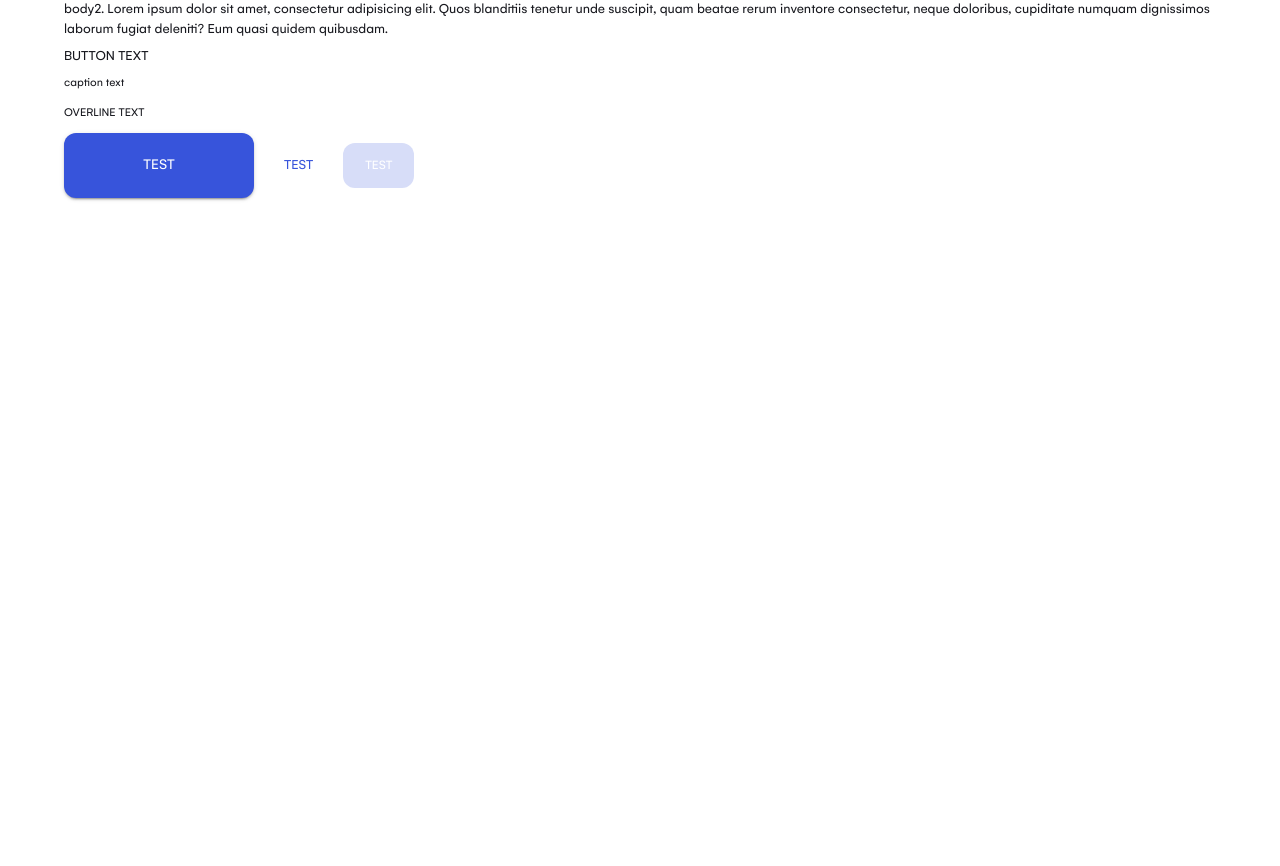
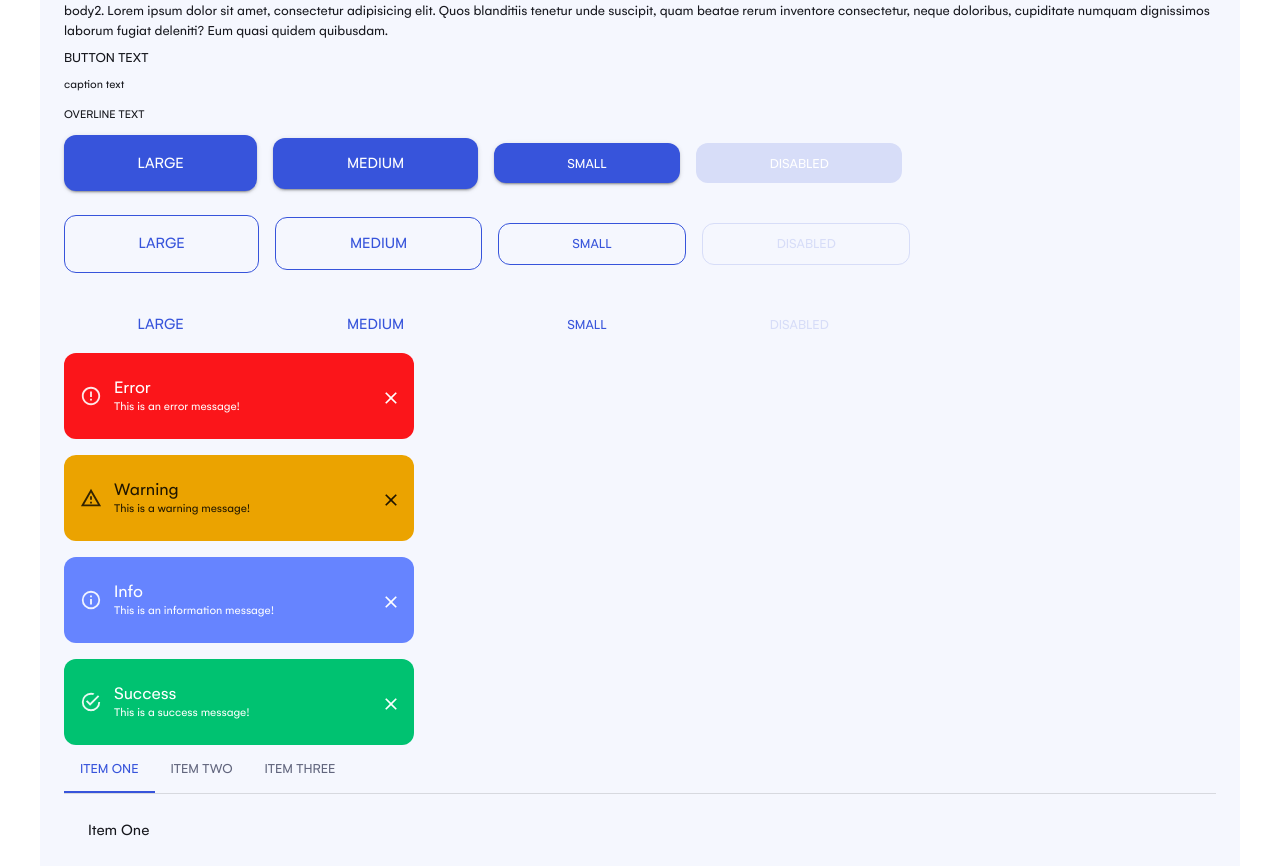
Before and after one commit to SkillBrainFrontend/Semicolon-Task-Manager-Andromeda, a React (Create React App) app: page /test in a window 1280 px wide. Shown: the part 560-1426 px from the top of the page. Before the commit the page ends 800 px from the top, so only its background shows below. Built offline with nearby package versions, Linux system fonts and the light colour scheme.

Commit message:
Setup and improvements

```diff
--- /dev/null
+++ b/src/components/shared/alert/Alert.jsx
@@ -0,0 +1,23 @@
+import { Alert } from "@mui/material";
+import { styled } from "@mui/material/styles";
+
+const StyledAlert = styled(Alert)(({ theme }) => ({
+	"&.MuiAlert-root": {
+		borderRadius: 12,
+		padding: theme.spacing(2),
+		alignItems: "center",
+		fontWeight: 300,
+		fontSize: 12,
+	},
+	"&.MuiAlert-filledSuccess": {
+		color: "white",
+	},
+	"&.MuiAlert-icon": {
+		color: "white",
+	},
+	"&.MuiAlert-message": {
+		margin: 0,
+	},
+}));
+
+export default StyledAlert;
--- a/src/components/shared/button/Button.jsx
+++ b/src/components/shared/button/Button.jsx
@@ -1,23 +1,41 @@
+import { Button } from "@mui/material";
 import { styled } from "@mui/material/styles";
-import { Button } from "@mui/material";
 
 const StyledButton = styled(Button)(({ theme }) => ({
-	borderRadius: 12,
+	"&.MuiButton-root": {
+		borderRadius: 12,
+		fontSize: 16,
+		lineHeight: "19px",
+		fontWeight: 500,
+	},
 	"&.MuiButton-sizeLarge": {
-		padding: "19px 36px",
+		padding: theme.spacing(2.3, 9.2),
 	},
 	"&.MuiButton-sizeMedium": {
-		padding: "15px 30px",
+		padding: theme.spacing(2, 9.2),
 	},
 	"&.MuiButton-sizeSmall": {
-		padding: "11px 22px",
+		padding: theme.spacing(1.3, 9.2),
+		fontSize: 14,
 	},
 	"&.MuiButton-link": {
 		color: theme.palette.primary.main,
 	},
-	"&.Mui-disabled": {
+	"&.MuiButton-outlined": {
+		borderWidth: 1.7,
+		borderColor: theme.palette.primary.main,
+	},
+	"&.Mui-disabled.MuiButton-contained": {
 		color: "#FFFFFF",
 		backgroundColor: "#D7DDF8",
+	},
+	"&.Mui-disabled.MuiButton-outlined": {
+		color: "#D7DDF8",
+		borderColor: "#D7DDF8",
+	},
+	"&.Mui-disabled.MuiButton-text": {
+		color: "#D7DDF8",
+		borderColor: "#D7DDF8",
 	},
 }));
 
--- /dev/null
+++ b/src/components/shared/index.js
@@ -0,0 +1,4 @@
+import Alert from "./alert/Alert";
+import Button from "./button/Button";
+
+export { Alert, Button };
--- /dev/null
+++ b/src/pages/TabTest.jsx
@@ -0,0 +1,73 @@
+import * as React from "react";
+import PropTypes from "prop-types";
+
+import Box from "@mui/material/Box";
+import Tab from "@mui/material/Tab";
+import Tabs from "@mui/material/Tabs";
+import Typography from "@mui/material/Typography";
+
+function TabPanel(props) {
+	const { children, value, index, ...other } = props;
+
+	return (
+		<div
+			aria-labelledby={`simple-tab-${index}`}
+			hidden={value !== index}
+			id={`simple-tabpanel-${index}`}
+			role="tabpanel"
+			{...other}
+		>
+			{value === index && (
+				<Box sx={{ p: 3 }}>
+					<Typography>{children}</Typography>
+				</Box>
+			)}
+		</div>
+	);
+}
+
+TabPanel.propTypes = {
+	children: PropTypes.node,
+	index: PropTypes.number.isRequired,
+	value: PropTypes.number.isRequired,
+};
+
+function a11yProps(index) {
+	return {
+		id: `simple-tab-${index}`,
+		"aria-controls": `simple-tabpanel-${index}`,
+	};
+}
+
+export default function BasicTabs() {
+	const [value, setValue] = React.useState(0);
+
+	const handleChange = (event, newValue) => {
+		setValue(newValue);
+	};
+
+	return (
+		<Box sx={{ width: "100%" }}>
+			<Box sx={{ borderBottom: 1, borderColor: "divider" }}>
+				<Tabs
+					aria-label="basic tabs example"
+					onChange={handleChange}
+					value={value}
+				>
+					<Tab label="Item One" {...a11yProps(0)} />
+					<Tab label="Item Two" {...a11yProps(1)} />
+					<Tab label="Item Three" {...a11yProps(2)} />
+				</Tabs>
+			</Box>
+			<TabPanel index={0} value={value}>
+				Item One
+			</TabPanel>
+			<TabPanel index={1} value={value}>
+				Item Two
+			</TabPanel>
+			<TabPanel index={2} value={value}>
+				Item Three
+			</TabPanel>
+		</Box>
+	);
+}
--- a/src/pages/Tasks.jsx
+++ b/src/pages/Tasks.jsx
@@ -1,4 +1,5 @@
 import React from "react";
+
 import { Container, Typography } from "@mui/material";
 
 function Tasks() {
--- a/src/pages/TestPage.jsx
+++ b/src/pages/TestPage.jsx
@@ -1,75 +1,188 @@
 import React from "react";
-import { Container, Paper, Typography } from "@mui/material";
+
+import { AlertTitle, Container, Paper, Stack, Typography } from "@mui/material";
 import { useTheme } from "@mui/material/styles";
-import Button from "../components/shared/button/Button";
+
+import { Alert, Button } from "../components/shared";
+
+import BasicTabs from "./TabTest";
 
 function Test() {
 	const theme = useTheme();
+
 	return (
 		<div>
 			<Container
 				sx={{
-					border: theme.palette.primary.main,
+					backgroundColor: theme.palette.background.surface,
 				}}
 			>
-				<Paper>
-					<Typography variant="h1" gutterBottom>
+				<Paper
+					sx={{
+						border: "1px solid blue",
+						"&:hover": {
+							backgroundColor: theme.palette.custom.purple,
+							opacity: [0.9, 0.8, 0.7],
+						},
+					}}
+				>
+					<Typography gutterBottom variant="h1">
 						h1. Heading
 					</Typography>
 				</Paper>
-				<Typography variant="h2" gutterBottom>
+				<Typography gutterBottom variant="h2">
 					h2. Heading
 				</Typography>
-				<Typography variant="h3" gutterBottom>
+				<Typography gutterBottom variant="h3">
 					h3. Heading
 				</Typography>
-				<Typography variant="h4" gutterBottom>
+				<Typography gutterBottom variant="h4">
 					h4. Heading
 				</Typography>
-				<Typography variant="h5" gutterBottom>
+				<Typography gutterBottom variant="h5">
 					h5. Heading
 				</Typography>
-				<Typography variant="h6" gutterBottom>
+				<Typography gutterBottom variant="h6">
 					h6. Heading
 				</Typography>
-				<Typography variant="subtitle1" gutterBottom>
+				<Typography gutterBottom variant="subtitle1">
 					subtitle1. Lorem ipsum dolor sit amet, consectetur adipisicing elit.
 					Quos blanditiis tenetur
 				</Typography>
-				<Typography variant="subtitle2" gutterBottom>
+				<Typography gutterBottom variant="subtitle2">
 					subtitle2. Lorem ipsum dolor sit amet, consectetur adipisicing elit.
 					Quos blanditiis tenetur
 				</Typography>
-				<Typography variant="body1" gutterBottom>
+				<Typography gutterBottom variant="body1">
 					body1. Lorem ipsum dolor sit amet, consectetur adipisicing elit. Quos
 					blanditiis tenetur unde suscipit, quam beatae rerum inventore
 					consectetur, neque doloribus, cupiditate numquam dignissimos laborum
 					fugiat deleniti? Eum quasi quidem quibusdam.
 				</Typography>
-				<Typography variant="body2" gutterBottom>
+				<Typography gutterBottom variant="body2">
 					body2. Lorem ipsum dolor sit amet, consectetur adipisicing elit. Quos
 					blanditiis tenetur unde suscipit, quam beatae rerum inventore
 					consectetur, neque doloribus, cupiditate numquam dignissimos laborum
 					fugiat deleniti? Eum quasi quidem quibusdam.
 				</Typography>
-				<Typography variant="button" display="block" gutterBottom>
+				<Typography display="block" gutterBottom variant="button">
 					button text
 				</Typography>
-				<Typography variant="caption" display="block" gutterBottom>
+				<Typography display="block" gutterBottom variant="caption">
 					caption text
 				</Typography>
-				<Typography variant="overline" display="block" gutterBottom>
+				<Typography display="block" gutterBottom variant="overline">
 					overline text
 				</Typography>
-				<Button sx={{ width: 190 }} size="large" variant="contained">
-					Test
-				</Button>
-				<Button size="medium" variant="link">
-					Test
-				</Button>
-				<Button disabled size="small" variant="contained">
-					Test
-				</Button>
+				<Stack
+					alignItems="center"
+					direction="row"
+					justifyContent="flex-start"
+					spacing={2}
+					sx={{ width: "100%" }}
+				>
+					<Button size="large" variant="contained">
+						Large
+					</Button>
+					<Button size="medium" variant="contained">
+						Medium
+					</Button>
+					<Button size="small" variant="contained">
+						Small
+					</Button>
+					<Button disabled size="small" variant="contained">
+						Disabled
+					</Button>
+				</Stack>
+				<Stack
+					alignItems="center"
+					direction="row"
+					justifyContent="flex-start"
+					spacing={2}
+					sx={{ width: "100%", padding: theme.spacing(3, 0) }}
+				>
+					<Button size="large" variant="outlined">
+						Large
+					</Button>
+					<Button size="medium" variant="outlined">
+						Medium
+					</Button>
+					<Button size="small" variant="outlined">
+						Small
+					</Button>
+					<Button disabled size="small" variant="outlined">
+						Disabled
+					</Button>
+				</Stack>
+				<Stack
+					alignItems="center"
+					direction="row"
+					justifyContent="flex-start"
+					spacing={2}
+					sx={{ width: "100%" }}
+				>
+					<Button size="large" variant="text">
+						Large
+					</Button>
+					<Button size="medium" variant="text">
+						Medium
+					</Button>
+					<Button size="small" variant="text">
+						Small
+					</Button>
+					<Button disabled size="small" variant="text">
+						Disabled
+					</Button>
+				</Stack>
+
+				<Stack spacing={2} sx={{ width: "100%" }}>
+					<Alert
+						onClose={() => {}}
+						severity="error"
+						variant="filled"
+						sx={{
+							width: 350,
+						}}
+					>
+						<AlertTitle>Error</AlertTitle>
+						This is an error message!
+					</Alert>
+					<Alert
+						onClose={() => {}}
+						severity="warning"
+						variant="filled"
+						sx={{
+							width: 350,
+						}}
+					>
+						<AlertTitle>Warning</AlertTitle>
+						This is a warning message!
+					</Alert>
+					<Alert
+						onClose={() => {}}
+						severity="info"
+						variant="filled"
+						sx={{
+							width: 350,
+						}}
+					>
+						<AlertTitle>Info</AlertTitle>
+						This is an information message!
+					</Alert>
+					<Alert
+						onClose={() => {}}
+						severity="success"
+						variant="filled"
+						sx={{
+							width: 350,
+						}}
+					>
+						<AlertTitle>Success</AlertTitle>
+						This is a success message!
+					</Alert>
+				</Stack>
+
+				<BasicTabs />
 			</Container>
 		</div>
 	);
--- /dev/null
+++ b/src/store/store.js
@@ -0,0 +1,5 @@
+import { configureStore } from "@reduxjs/toolkit";
+
+export const store = configureStore({
+	reducer: {},
+});
--- a/src/theme.js
+++ b/src/theme.js
@@ -1,7 +1,8 @@
 import { createTheme } from "@mui/material/styles";
-import GelionRegular from "./assets/fonts/Gelion Regular.woff";
+
 import GelionBold from "./assets/fonts/Gelion Bold.woff";
 import GelionLight from "./assets/fonts/Gelion Light.woff";
+import GelionRegular from "./assets/fonts/Gelion Regular.woff";
 
 const theme = createTheme({
 	palette: {
@@ -29,6 +30,22 @@ const theme = createTheme({
 			primary: "#16171D",
 			secondary: "#62667E",
 			disabled: "#C2C4CF",
+		},
+		custom: {
+			main: "#8937DB",
+			purple: "#8937DB",
+			gray: "#808080",
+			wine: "#B80020",
+			dark: "#16171D",
+			yellow: "#FBBE37",
+		},
+		neutral: {
+			main: "#999999",
+		},
+		background: {
+			surface: "#F5F7FE",
+			paper: "#FFFFFF",
+			default: "#FFFFFF",
 		},
 	},
 	typography: {
@@ -63,6 +80,16 @@ const theme = createTheme({
               }
           `,
 		},
+		MuiAlertTitle: {
+			styleOverrides: {
+				root: {
+					margin: 0,
+					marginBottom: 0,
+					fontSize: 18,
+					lineHeight: "21px",
+				},
+			},
+		},
 	},
 });
 
```
Also changed, not shown: package.json (+16 -2 lines), .eslintrc.json, 1 other file (tests, documents, lock files or other folders).
